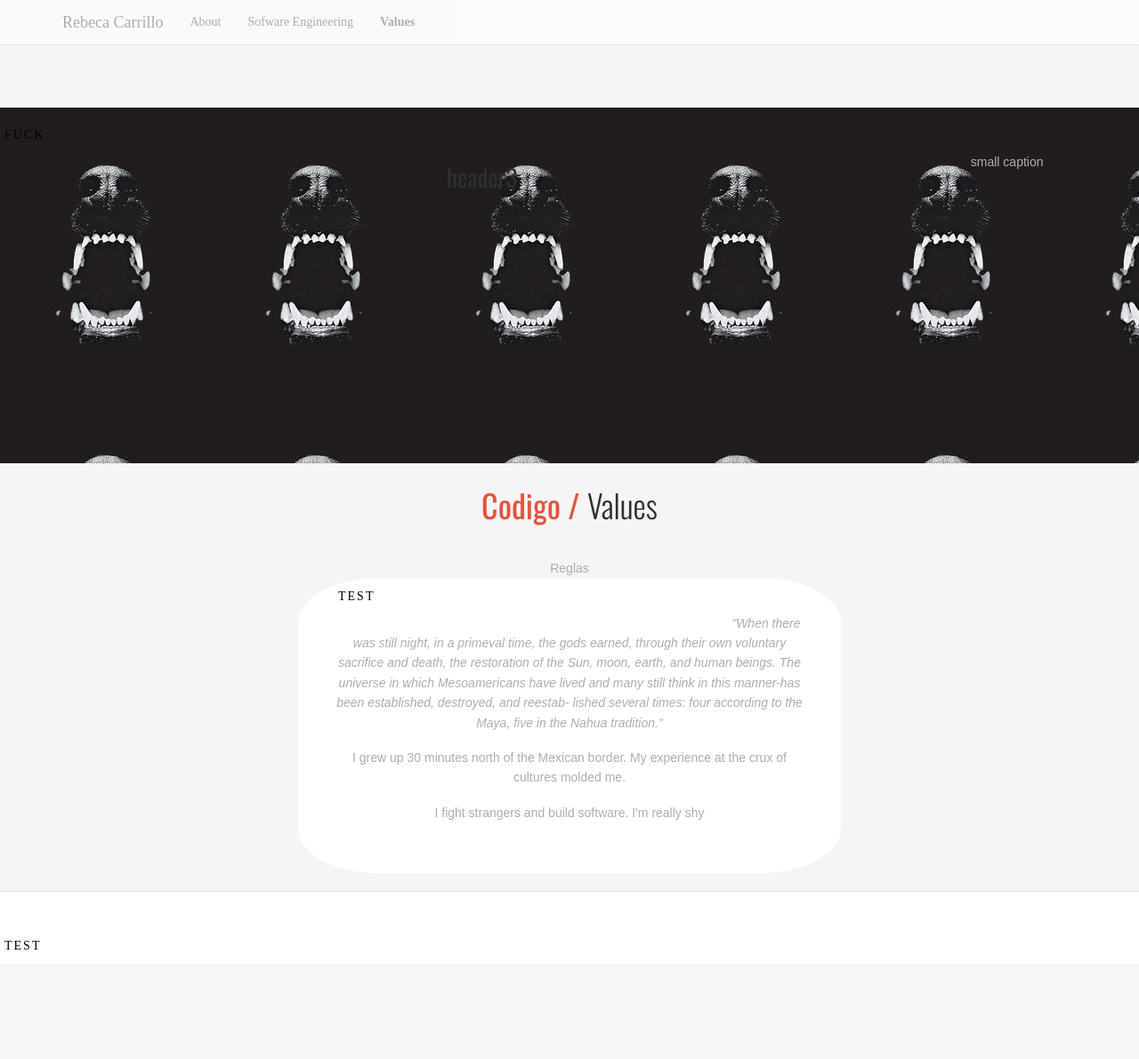
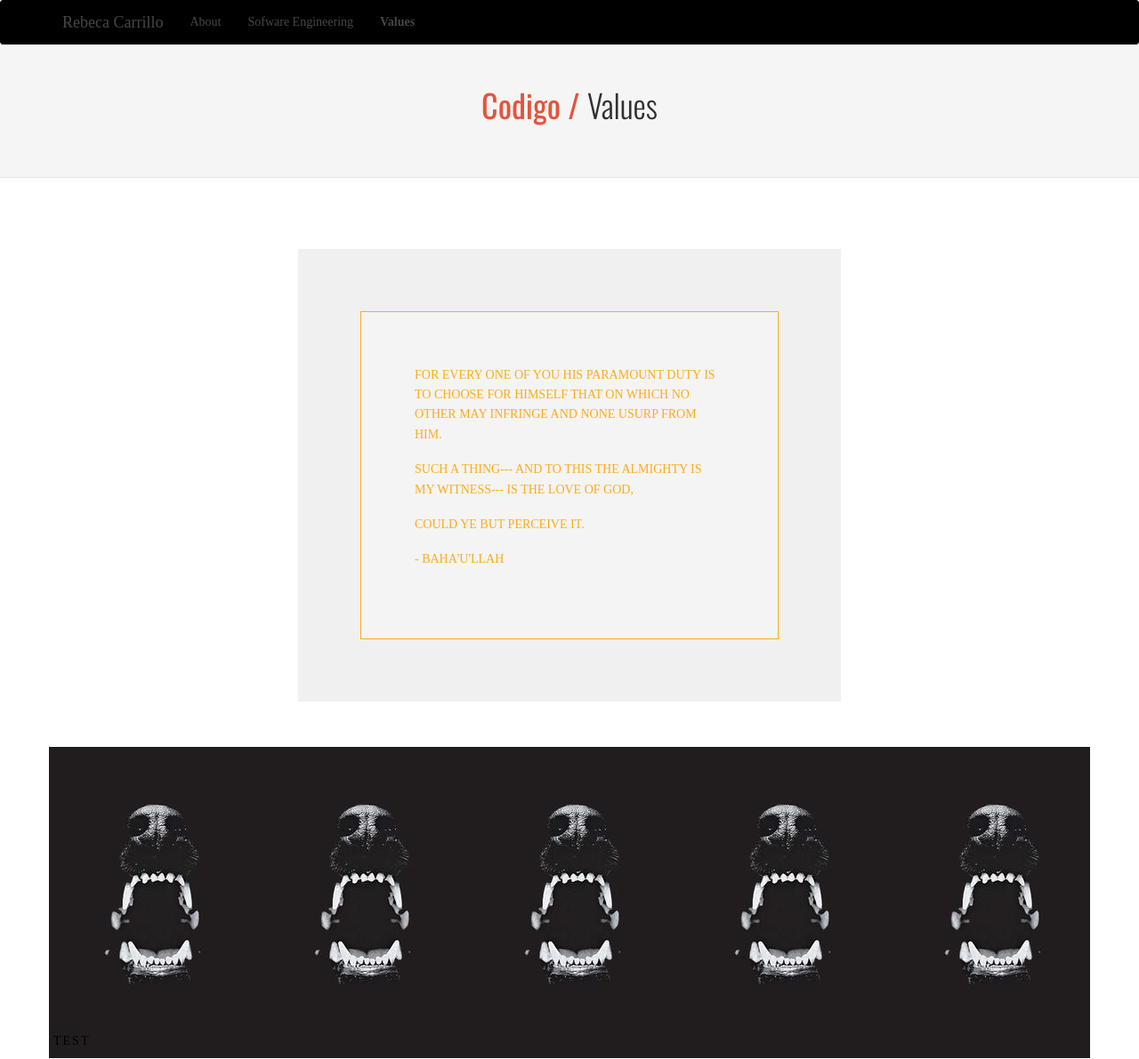
Before and after one commit to rebecacarrillo/flask-personal-site, a Flask app: page /values in a window 1280 px wide. Shown: the whole page at 89% size. Before the commit the page ends 1068 px from the top, so only its background shows below. Run offline with Flask 2, Linux system fonts and the light colour scheme; some libraries are stand-ins or nearby versions.

Commit message:
values I guess

```diff
--- a/app/templates/values.html
+++ b/app/templates/values.html
@@ -5,37 +5,51 @@
         .navbar {
         border: none;
         margin-bottom:0;
+        background-color: black;
         }
-
-        .hero0 {
-        height: 600px;
-        width: auto;
-        position: relative;
-
-        padding: 100px;
-        magin-left: 10px;
-        margin-right: 0px;
-        background-color: #F0F0F0;
-
-
-        }
-
-          .blkbox {
+         .blkbox {
 
         background-color: black;
         padding: 50px;
 
         margin-top: 50px;
-        height: 400px;
+        height: 350px;
                 background-image:url("{{ url_for('static', filename='img/dog.JPG') }}");
 
+       }
+       .bahai {
+            font-family: serif;
+            color: orange;
+            text-transform: uppercase;
+            border: 1px solid;
+            margin: 20px;
+            padding: 60px;
+            background: #f5f5f5;
+            opacity: .9;
+       }
+
+       .grey {
+            height: auto;
+            width: auto;
+            background-color: #F0F0F0;
+            padding: 50px;
+       }
+
+       .trublk {
+            background-color: black;
+            height: auto;
+
+
+       }
+
+       .recent-content-container {
+       background-color: black;
        }
 
 
 
 
         .blurb {
-        background: white;
         padding: 40px;
         border-radius: 15%;
 
@@ -108,40 +122,42 @@
 <link rel="stylesheet" href="{{ url_for('static', filename='css/hover.css') }}">
 <link rel="stylesheet" href="{{ url_for('static', filename='css/main.css') }}">
 
+<div class="team-content-container">
+
+
+    <div class="tagline"><h1><span>Codigo / </span>Values</span></h1></div>
+    <div class="row">
+
+    </div>
+</div>
+<div class="column centered six">
+        <div class="grey">
+
+<div class="bahai">
+
+        <p>For every one of you his paramount duty is to choose
+        for himself that on which no other may infringe and none usurp from him. </p>
+        <p> Such a thing--- and to  this the Almighty is My witness--- is the love of God,</p>
+        <p>could ye but perceive it.</p>
+
+    <p> - Baha'u'llah</p>
+    </div>
+</div>
+        <div class="column centered eight"></column>
+</div>
+</div>
+</div>
+</div>
+<section>
+<div class="row offset-by-two">
 
 
 
+<div class="blkbox">
 
-<div class="team-content-container">
-
-    <div class="blkbox">
-    <label>fuck</label>
-        <div class="column ten"><h3>header3</h3><label>
-</label></div>
-<p>small caption</p>
 </div>
-    <div class="tagline"><h1><span>Codigo / </span>Values</span></h1>Reglas</div>
-<div class="column centered six">
-    <div class="blurb">
 <div class="column ten"><label>test
 </label></div>
-<p><i>"When there was still night, in a primeval time, the gods earned, through their
-own voluntary sacrifice and death, the restoration of the Sun, moon, earth,
-and human beings. The universe in which Mesoamericans have lived and
-many still think in this manner-has been established, destroyed, and reestab-
-    lished several times: four according to the Maya, five in the Nahua tradition."</i></p>
-    <p>I grew up 30 minutes north of the Mexican border. My experience at the crux of cultures molded me.
-    </p>
-        <p>I fight strangers and build software. I'm really shy
-        </p>
-    </div>
 </div>
-
-</div>
-    <div class="row"></div>
-
-<div class="column ten"><label>test
-</label></div>
-
-
+</section>
 {% endblock %}
```
